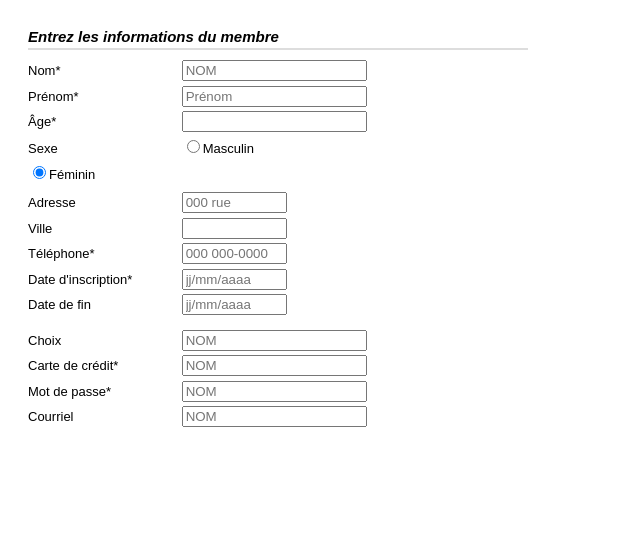
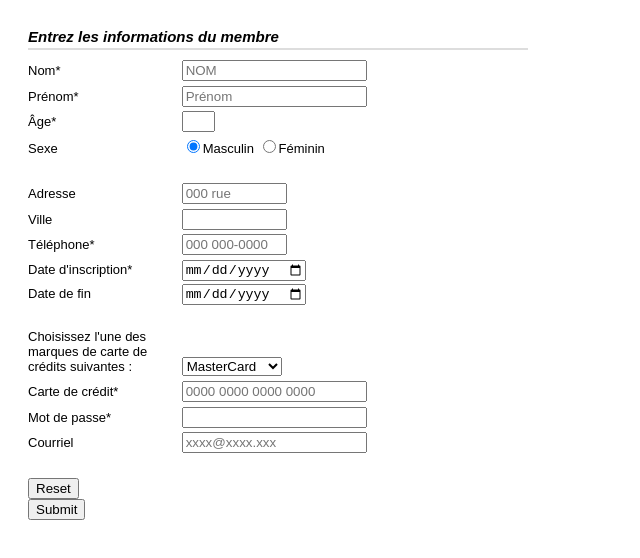
Before and after one commit to Ascheritt/IntroWeb, a plain HTML site: page Execices/Exercice6/index.htm in a window 1280 px wide. Shown: the whole page, without its empty margins (0-640 px from the left). Drawn offline with Linux system fonts and the light colour scheme.

Commit message:
Dernière Version

```diff
--- a/Execices/Exercice6/CSS/Style.css
+++ b/Execices/Exercice6/CSS/Style.css
@@ -12,7 +12,8 @@
     padding-bottom: 3px;
 }
 .InfoPers, .InfoMaison, .InfoCarte{
-    margin-bottom: 2%;
+    margin-bottom: 4%;
+
 }
 label{
     display: inline-block;
--- a/Execices/Exercice6/index.htm
+++ b/Execices/Exercice6/index.htm
@@ -21,10 +21,10 @@
 				<label for="Prénom">Prénom* </label>
 					<input id="Prénom" type="text" name="Prénom" placeholder="Prénom"></br>
 				<label for="Âge">Âge* </label>
-					<input id="Âge" type="text" name="Nom" placeholder=""></br>
+					<input id="Âge" type="text" name="Nom" placeholder="" size="1%"></br>
 				<label for="Sexe">Sexe </label>
-					<input id="Sexe" type="radio" value="Masculin" name="Sexe">Masculin</br>
-						<input type="radio" value="Féminin" name="Sexe" checked/>Féminin
+					<input id="Sexe" type="radio" value="Masculin" name="Sexe" checked>Masculin
+						<input type="radio" value="Féminin" name="Sexe" />Féminin
 			</div>
 
 			<div class="InfoMaison">
@@ -33,23 +33,33 @@
 				<label for="Ville">Ville </label>
 					<input id="Ville" type="text" name="Nom" size="10%"></br>
 				<label for="Téléphone">Téléphone* </label>
-					<input id="Téléphone" type="text" name="Nom" placeholder="000 000-0000" size="10%" maxlength="12"></br>
+					<input id="Téléphone" type="tel" name="Nom" placeholder="000 000-0000" size="10%" maxlength="12"></br>
 				<label for="DateDébut">Date d'inscription* </label>
-					<input id="DateDébut" type="text" name="Nom" placeholder="jj/mm/aaaa" size="10%"></br>
+					<input id="DateDébut" type="date" name="Nom" placeholder="jj/mm/aaaa" size="10%"></br>
 				<label for="DateFin">Date de fin </label>
-					<input id="DateFin" type="text" name="Nom" placeholder="jj/mm/aaaa" size="10%"></br>
+					<input id="DateFin" type="date" name="Nom" placeholder="jj/mm/aaaa" size="10%"></br>
 			</div>
 
 			<div class="InfoCarte">
-				<label for="Choix">Choix </label>
-					<input id="Choix" type="text" name="Nom" placeholder="NOM"></br>
+				<label for="Choix">Choisissez l'une des marques
+                de carte de crédits suivantes :</label>
+                <select id="Choix" name="maListe">
+                    <option value="produit1">MasterCard</option>
+                    <option value="produit2">Visa</option>
+                    <option value="produit3">Paypal</option>
+                    <option value="produit4">TD Desjardin</option>
+                </select></br>
 				<label for="Carte">Carte de crédit* </label>
-					<input id="Carte" type="text" name="Nom" placeholder="NOM"></br>
+					<input id="Carte" type="text" name="Nom" placeholder="0000 0000 0000 0000" maxlength="19"></br>
 				<label for="MotDePass">Mot de passe* </label>
-					<input id="MotDePass" type="password" name="txtMotPass" placeholder="NOM"></br>
+					<input id="MotDePass" type="password" name="txtMotPass" placeholder=""></br>
 				<label for="Courriel">Courriel </label>
-					<input id="Courriel" type="text" name="Nom" placeholder="NOM"></br>
+					<input id="Courriel" type="email" name="Nom" placeholder="xxxx@xxxx.xxx"></br>
 			</div>
+
+                <input id="Refaire" type="reset" name="Nom" placeholder="NOM"></br>
+                <input id="Envoyer" type="submit" name="Nom" placeholder="NOM"></br>
+
 		</form>
 	</div>
 </body>
```
